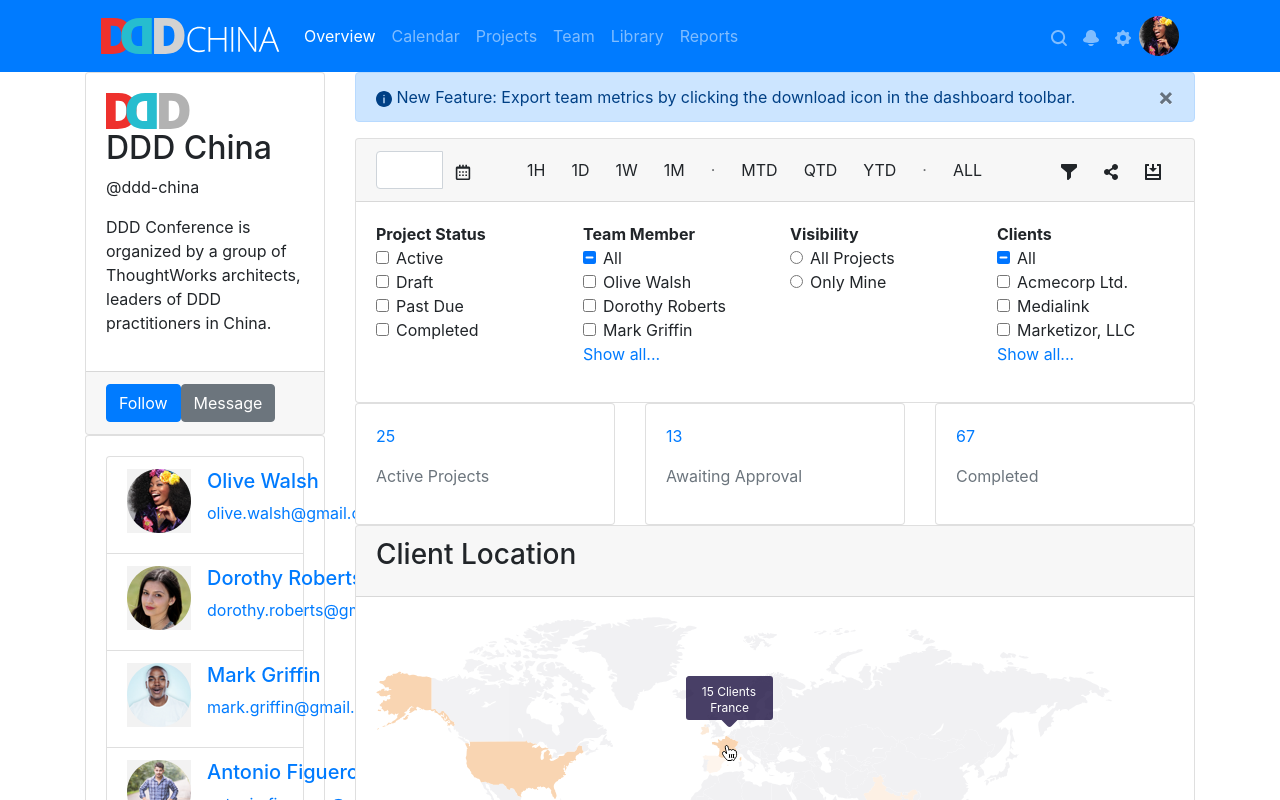
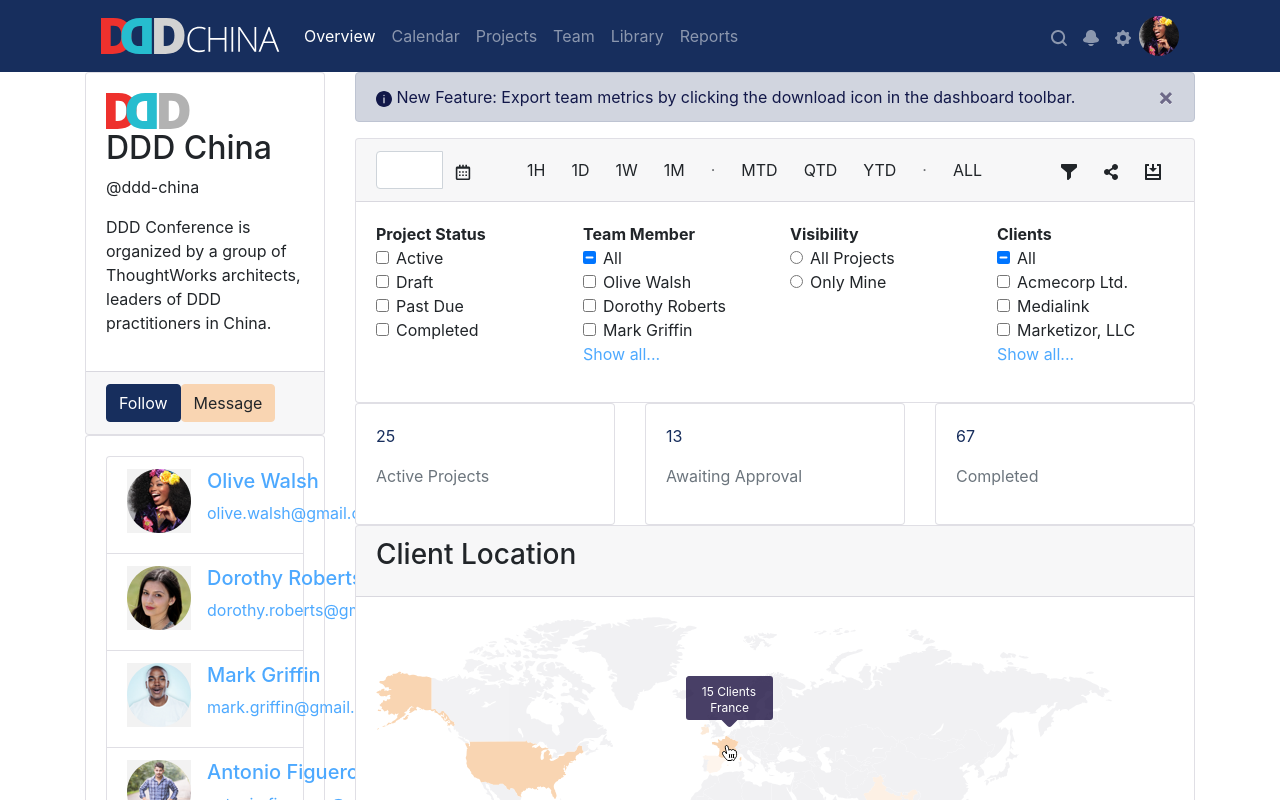
Before and after one commit to asnowwolf/ddd-china-design-system-demo, an Angular app: page / in a window 1280 px wide. Shown: the top 800 px of the page. Built offline with nearby package versions, Linux system fonts and the light colour scheme.

Commit message:
feat: 应用颜色

```diff
--- a/src/app/_styles/_variables.scss
+++ b/src/app/_styles/_variables.scss
@@ -1 +1,9 @@
+$primary: #172E5D;
+$secondary: #F9D5B2;
+$black: #0C0033;
+$active: #4DA9FF;
+$success: #00D3A7;
+$warning: #FFC000;
+$danger: #FF0048;
+$link-color: $active;
 @import "~bootstrap/scss/variables";
```
